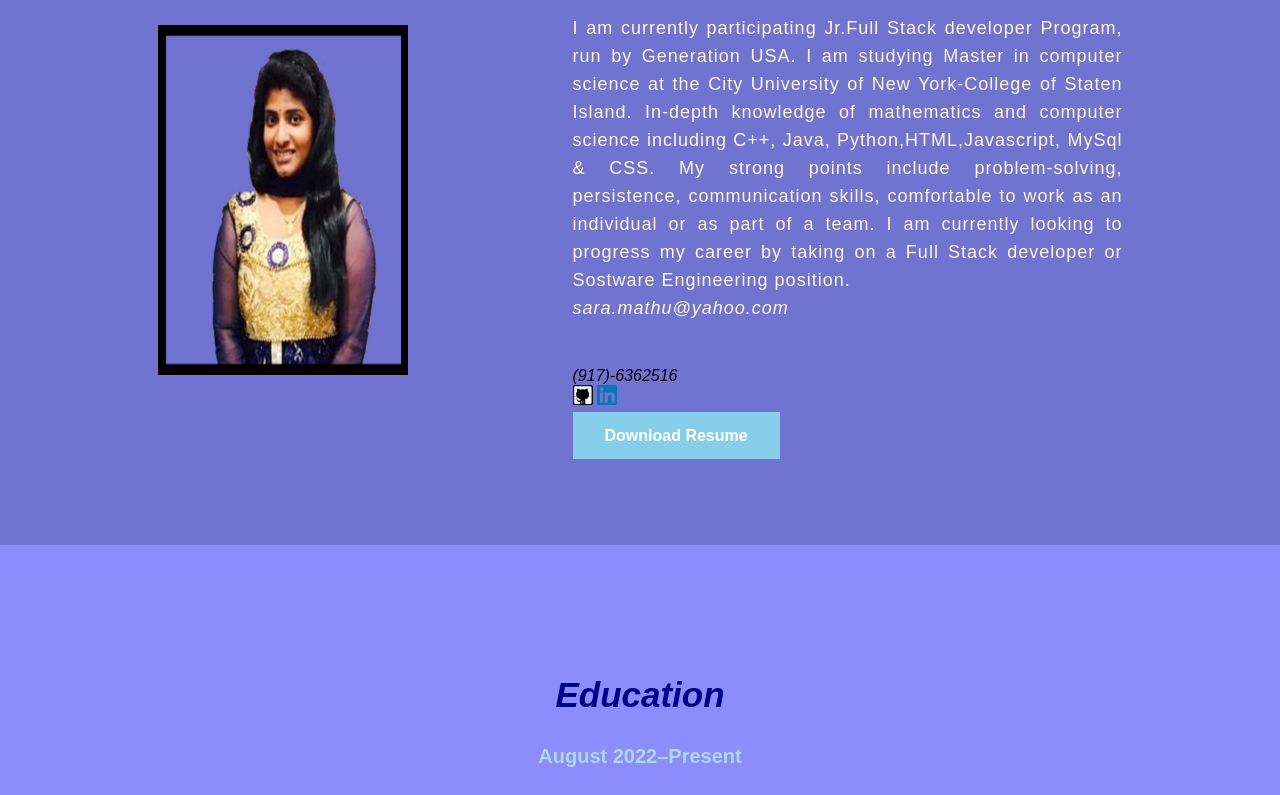
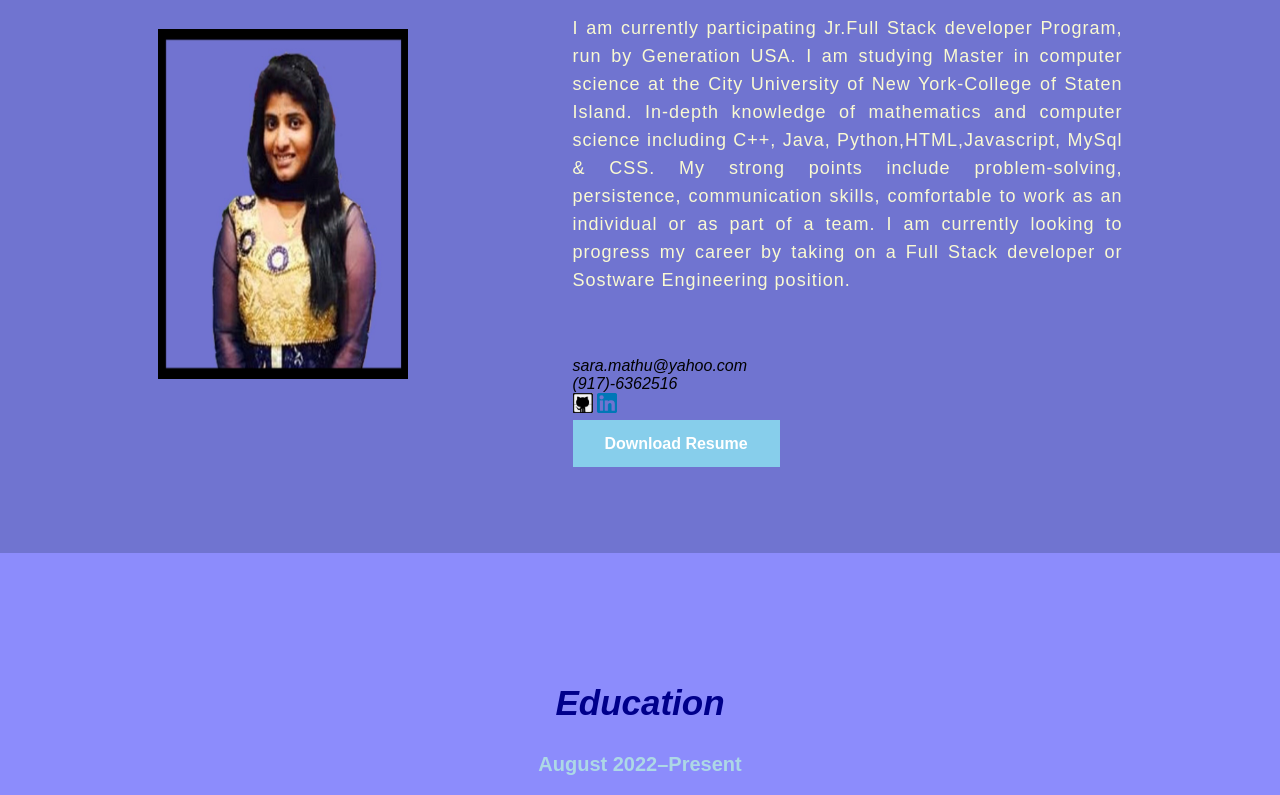
Before and after one commit to MathuSara/MathuSara.github.io, a plain HTML site: page index.html in a window 1280 px wide. Shown: the part 946-1741 px from the top of the page. Drawn offline with Linux system fonts and the light colour scheme.

Commit message:
Update index.html

```diff
--- a/index.html
+++ b/index.html
@@ -47,8 +47,8 @@
 				<img src="img/image2.jpg">
 				<div class="about-text">
 				<h2><i>About me</i></h2>
-				<p align="justify">I am currently participating Jr.Full Stack developer Program, run by Generation USA. I am studying Master in computer science at the City University of New York-College of Staten Island. In-depth knowledge of mathematics and computer science including C++, Java, Python,HTML,Javascript, MySql & CSS. My strong points include problem-solving, persistence, communication skills, comfortable to work as an individual or as part of a team. I am currently looking to progress my career by taking on a Full Stack developer or Sostware Engineering position.<br>
-					<h7><i>sara.mathu@yahoo.com</i></h7><br> </p>
+				<p align="justify">I am currently participating Jr.Full Stack developer Program, run by Generation USA. I am studying Master in computer science at the City University of New York-College of Staten Island. In-depth knowledge of mathematics and computer science including C++, Java, Python,HTML,Javascript, MySql & CSS. My strong points include problem-solving, persistence, communication skills, comfortable to work as an individual or as part of a team. I am currently looking to progress my career by taking on a Full Stack developer or Sostware Engineering position.</p><br>
+					<h7><i>sara.mathu@yahoo.com</i></h7><br>
 
 				<h7><i>(917)-6362516</i></h7><br>
 				<a href="https://github.com/MathuSara"><img src="img/image.png" style="width:20px;height:20px;"></a>
```
